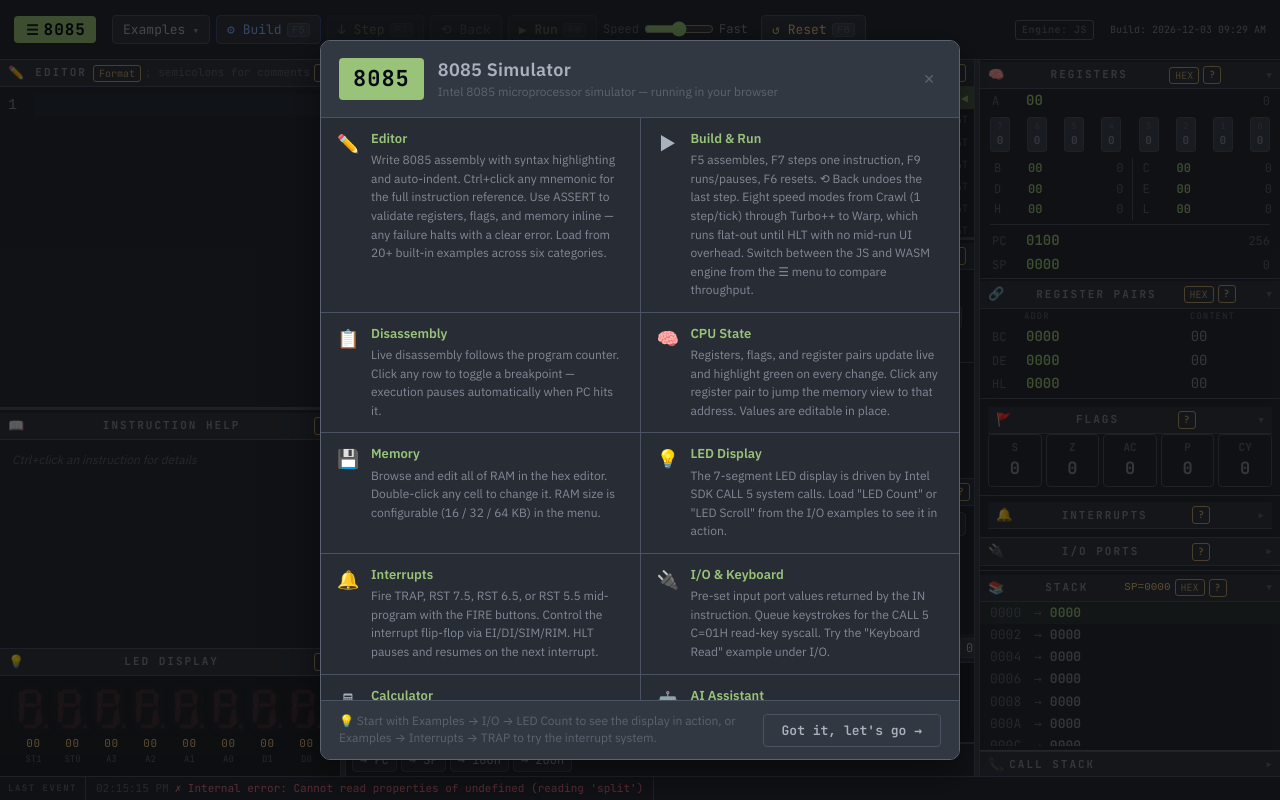
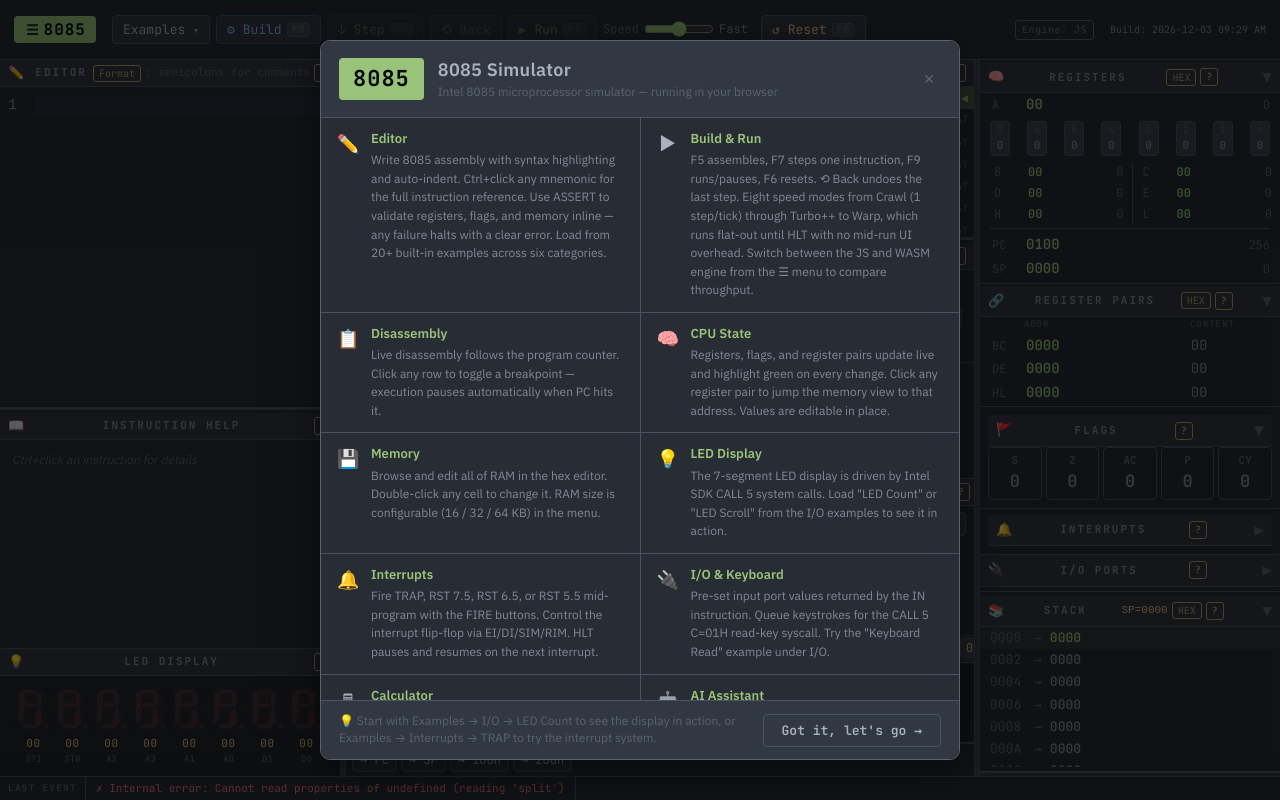
Before and after one commit to selfmodify/sim8085wasm, a React (Vite) app in the folder web/: page / in a window 1280 px wide. Built offline with nearby package versions, Linux system fonts and the light colour scheme; the HTML template or start-up script is replaced by a standard one.

Commit message:
feat: refine UI details in panels and status bar
- Increase panel collapse chevron size for better clickability.
- Remove timestamp from the status bar to reduce visual clutter.
- Update assembly success message to explicitly state 'Build completed'.

```diff
--- a/web/src/App.css
+++ b/web/src/App.css
@@ -502,7 +502,7 @@
 .panel-icon { letter-spacing: 0; margin-right: 5px; font-size: 13px; text-transform: none }
 .panel-hd.collapsible { cursor: pointer; user-select: none }
 .panel-hd.collapsible:hover { background: var(--bg3) }
-.panel-chevron { font-size: 9px; color: var(--text3); margin-left: 4px; flex-shrink: 0; letter-spacing: 0; text-transform: none }
+.panel-chevron { font-size: 16px; color: var(--text3); margin-left: 4px; flex-shrink: 0; letter-spacing: 0; text-transform: none }
 
 /* ── Panel header right-side group + help button ─────────────────── */
 .panel-hd-right { display: flex; align-items: center; gap: 4px }
@@ -1327,7 +1327,6 @@
 }
 .statusbar-entry:first-child { color: var(--text) }
 .statusbar-entry:not(:first-child) { opacity: .55 }
-.statusbar-time { color: var(--text3); flex-shrink: 0 }
 .statusbar-text { overflow: hidden; text-overflow: ellipsis }
 .statusbar-entry.sbar-success { color: var(--accent) }
 .statusbar-entry.sbar-error   { color: var(--red) }
--- a/web/src/App.jsx
+++ b/web/src/App.jsx
@@ -2529,8 +2529,7 @@
         setSymbols(sim.simGetSymbols())
         setProgramRegion(sim.simGetProgramRegion())
         setPresetAddrs(sim.simGetPresetAddrs())
-        const t = new Date().toLocaleTimeString([], {hour:'2-digit',minute:'2-digit',second:'2-digit'})
-        setMsg(`✓ ${res.bytesEmitted}B at ${hex4(res.entryPoint)}H — ready  ${t}`)
+        setMsg(`✓ Build completed (${res.bytesEmitted}B at ${hex4(res.entryPoint)}H)`)
         lastBuiltSrcRef.current = code
       }
     } catch (err) {
@@ -3200,7 +3199,6 @@
             ? <span className="statusbar-empty">—</span>
             : (() => { const e = statusLog[statusLog.length - 1]; return (
               <div className={`statusbar-entry sbar-${e.kind}`}>
-                <span className="statusbar-time">{e.t}</span>
                 <span className="statusbar-text">{e.text}</span>
               </div>
             )})()
```
